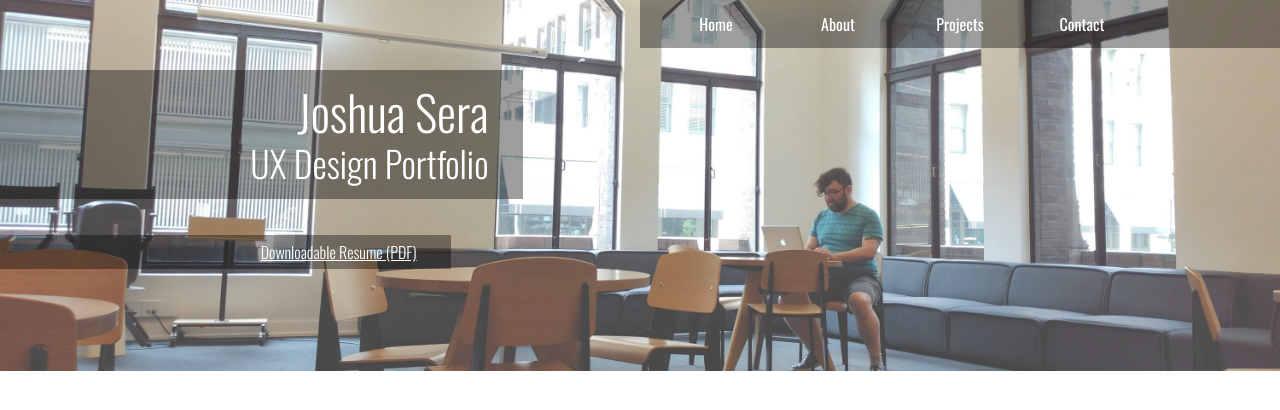
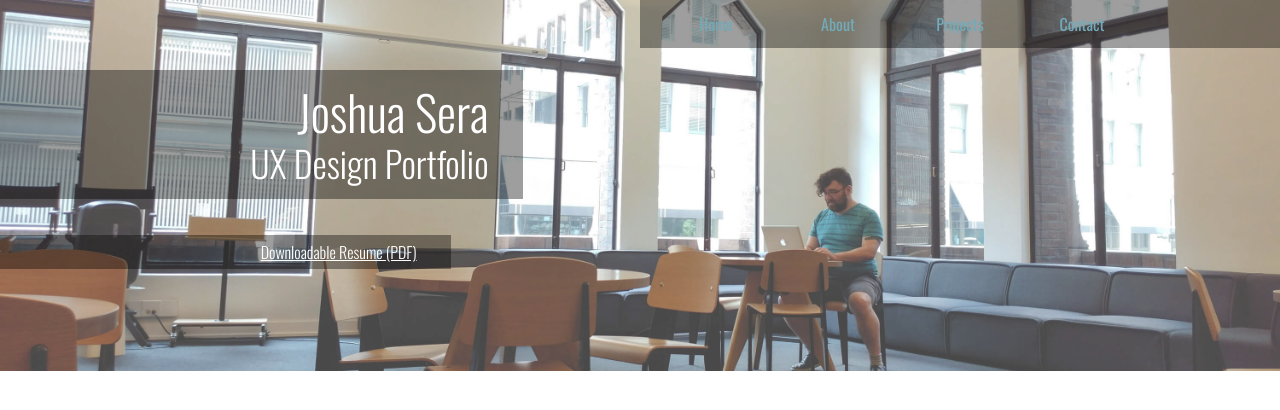
Before and after one commit to jsera/uxportfolio, a plain HTML site: page index.html in a window 1280 px wide. Drawn offline with nearby package versions, Linux system fonts and the light colour scheme; files that its build step writes are made by us from their sources; files whose address does not match are found by name.

Commit message:
Testing active state

```diff
--- a/index.html
+++ b/index.html
@@ -19,10 +19,10 @@
         <div class="row">
             <div class="col m-3 l-6 nav">
                 <ul>
-                    <li><a href="#">Home</a></li>
-                    <li><a href="#">About</a></li>
-                    <li><a href="#">Projects</a></li>
-                    <li><a href="#">Contact</a></li>
+                    <li><a href="#" class="active">Home</a></li>
+                    <li><a href="#" class="active">About</a></li>
+                    <li><a href="#" class="active">Projects</a></li>
+                    <li><a href="#" class="active">Contact</a></li>
                 </ul>
             </div>
         </div>
--- a/sass/main.scss
+++ b/sass/main.scss
@@ -202,6 +202,10 @@ $transparent-black: rgba(0, 0, 0, .38);
                 width: 25%;
                 padding: 20px 0;
 
+                &.active {
+                    color: #71AAB8;
+                }
+
                 @media (min-width: $break-med) {
                     padding: 16px 0;
                 }
```
